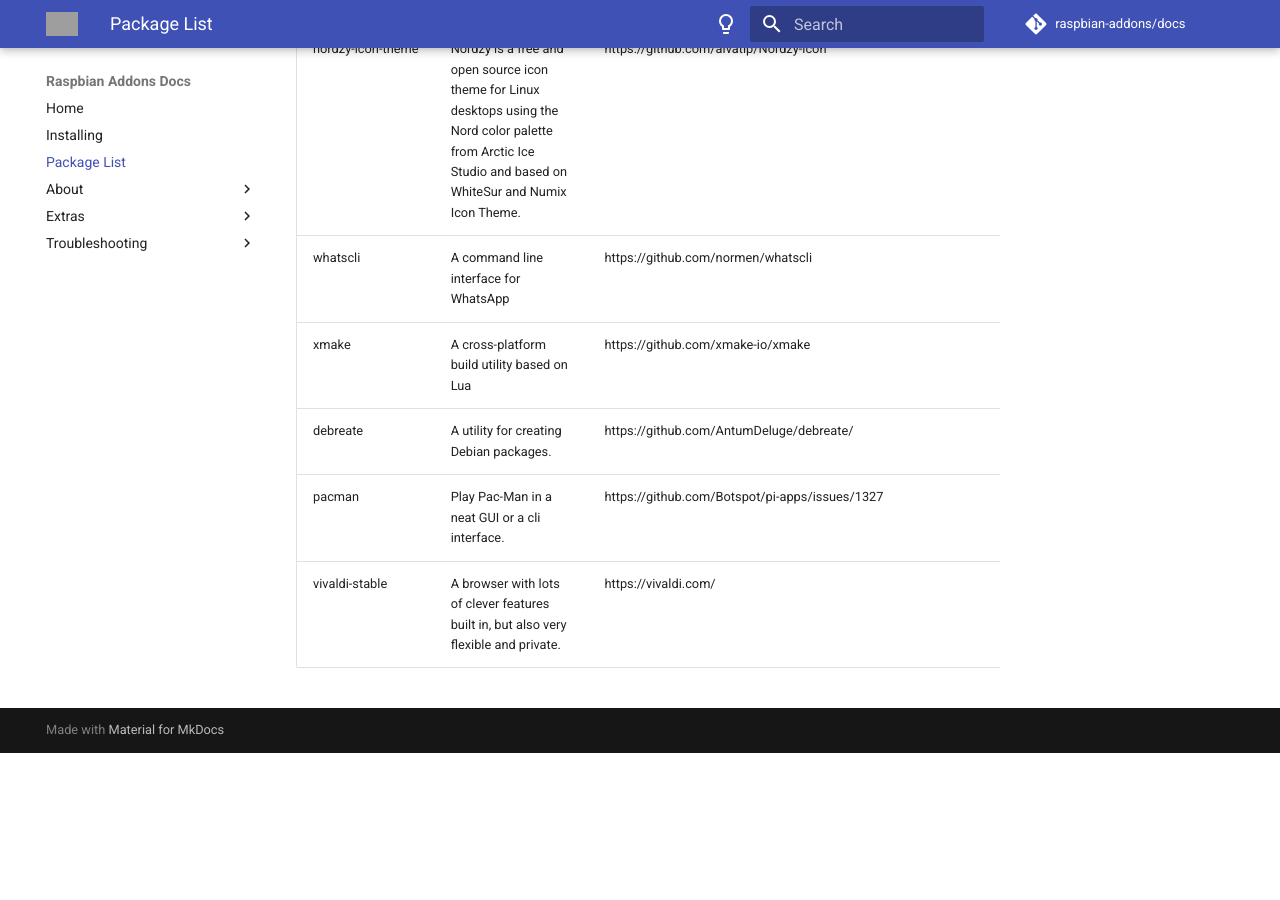
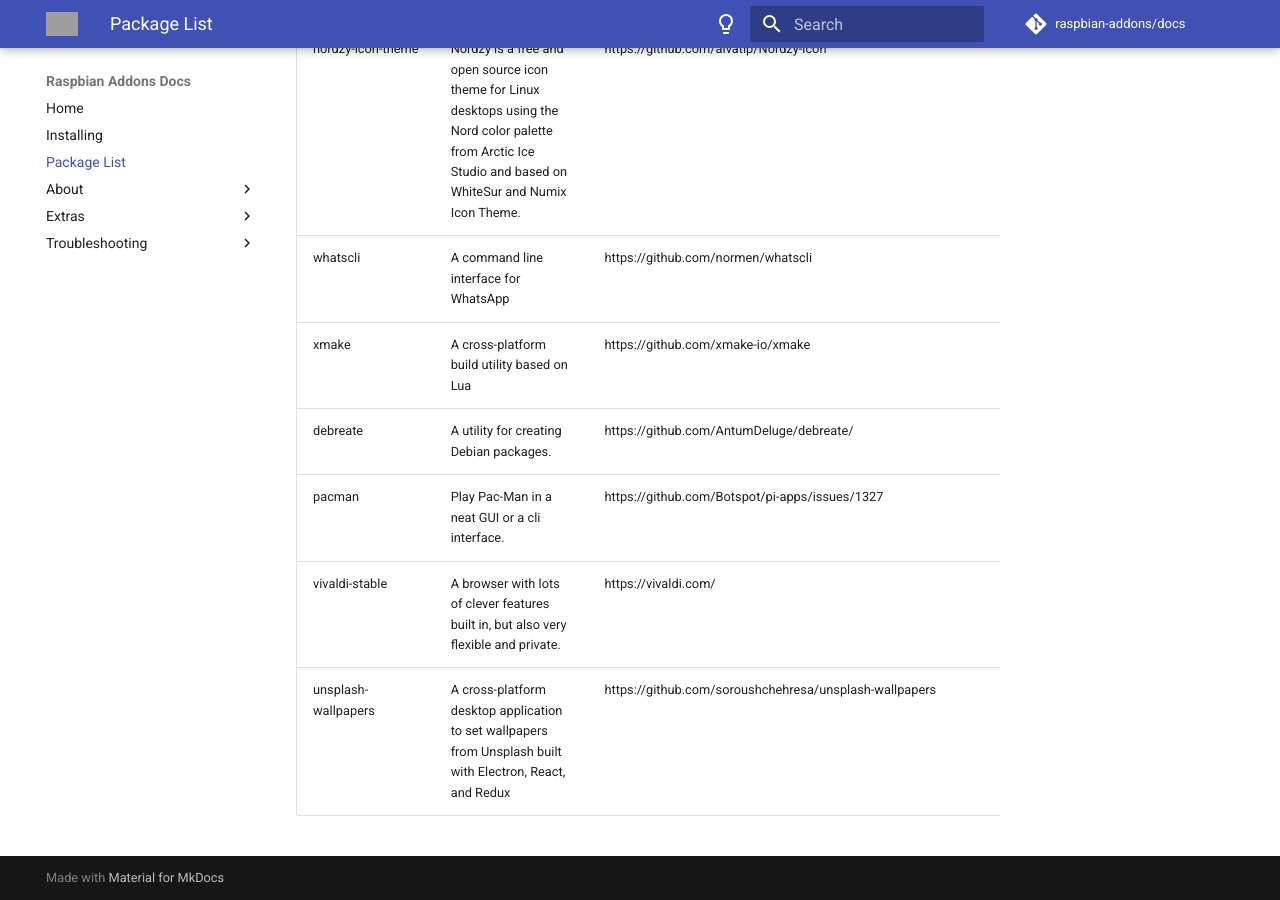
Before and after one commit to raspbian-addons/docs, an MkDocs documentation site: the page built from docs/package-list.md, in a window 1280 px wide and 900 px high, scrolled down 16308 px. Built offline with MkDocs 1.6.1 and Material for MkDocs 9.7.7, drawn with Linux system fonts in a browser that asks for light colours; comment, search, counter and statistics services are not loaded; before the commit the page ends 17061 px from its top, so only the background shows below that; grey boxes are pictures that could not be loaded.

Commit message:
packagelist: add unsplash-wallpapers (#16)

```diff
--- a/docs/package-list.md
+++ b/docs/package-list.md
@@ -206,3 +206,4 @@
 | debreate | A utility for creating Debian packages. | https://github.com/AntumDeluge/debreate/ |
 | pacman | Play Pac-Man in a neat GUI or a cli interface. | https://github.com/Botspot/pi-apps/issues/1327 |
 | vivaldi-stable | A browser with lots of clever features built in, but also very flexible and private. | https://vivaldi.com/ |
+| unsplash-wallpapers | A cross-platform desktop application to set wallpapers from Unsplash built with Electron, React, and Redux | https://github.com/soroushchehresa/unsplash-wallpapers |
```
